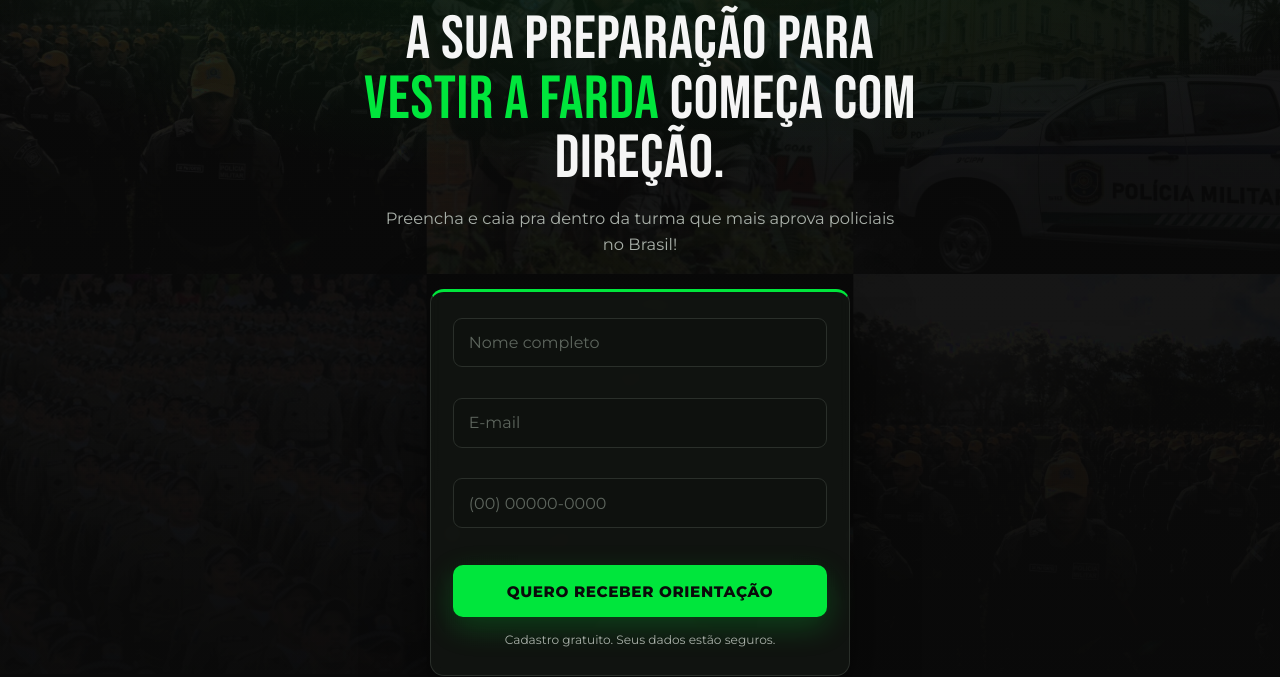
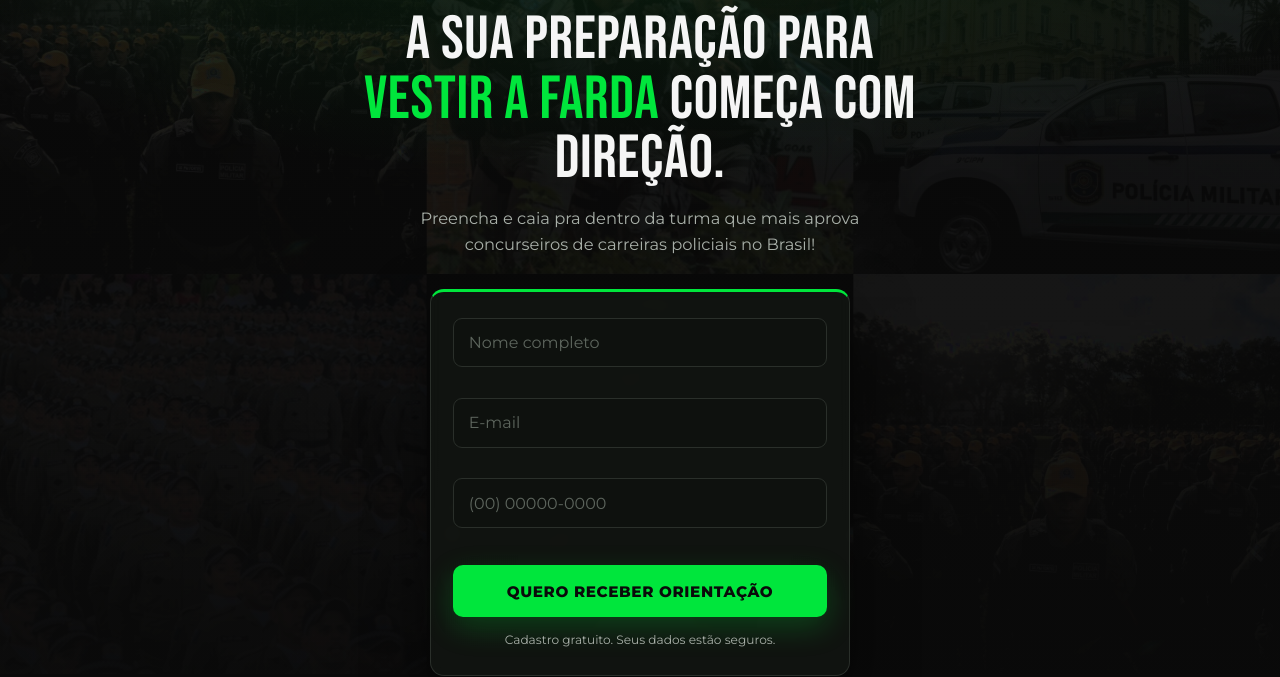
Before and after one commit to marketing942/captura-manychat-pmpe, a plain HTML site: page index.html in a window 1280 px wide. Shown: the part 126-803 px from the top of the page. Drawn offline with Linux system fonts and the light colour scheme.

Commit message:
Update index.html

```diff
--- a/index.html
+++ b/index.html
@@ -59,7 +59,7 @@
       A sua preparação para <span class="hl">vestir a farda</span> começa com direção.
     </h1>
     <p class="sub">
-      Preencha e caia pra dentro da turma que mais aprova policiais no Brasil!
+      Preencha e caia pra dentro da turma que mais aprova concurseiros de carreiras policiais no Brasil!
     </p>
 
     <!-- 2. FORMULÁRIO  +  3. BOTÃO -->
```
